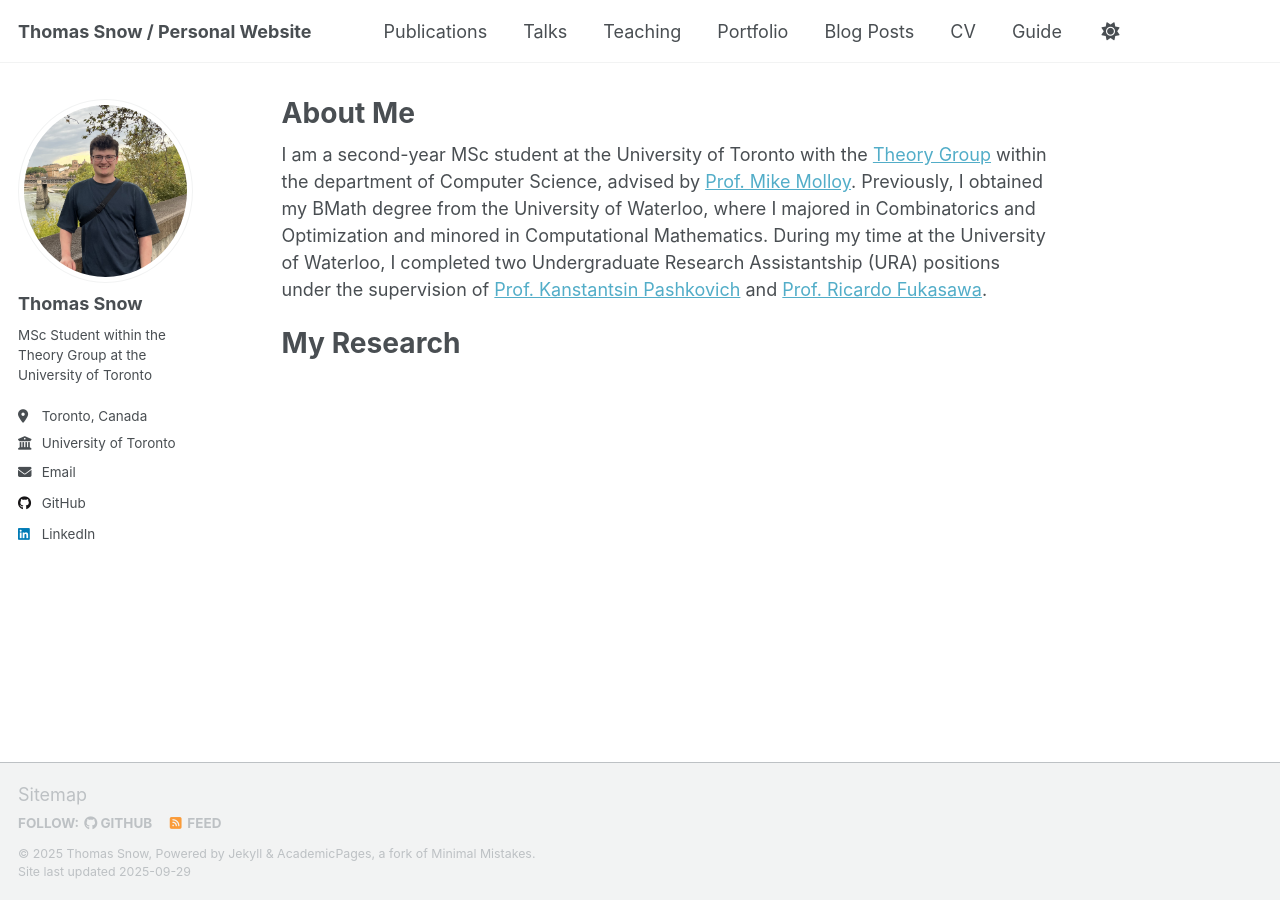
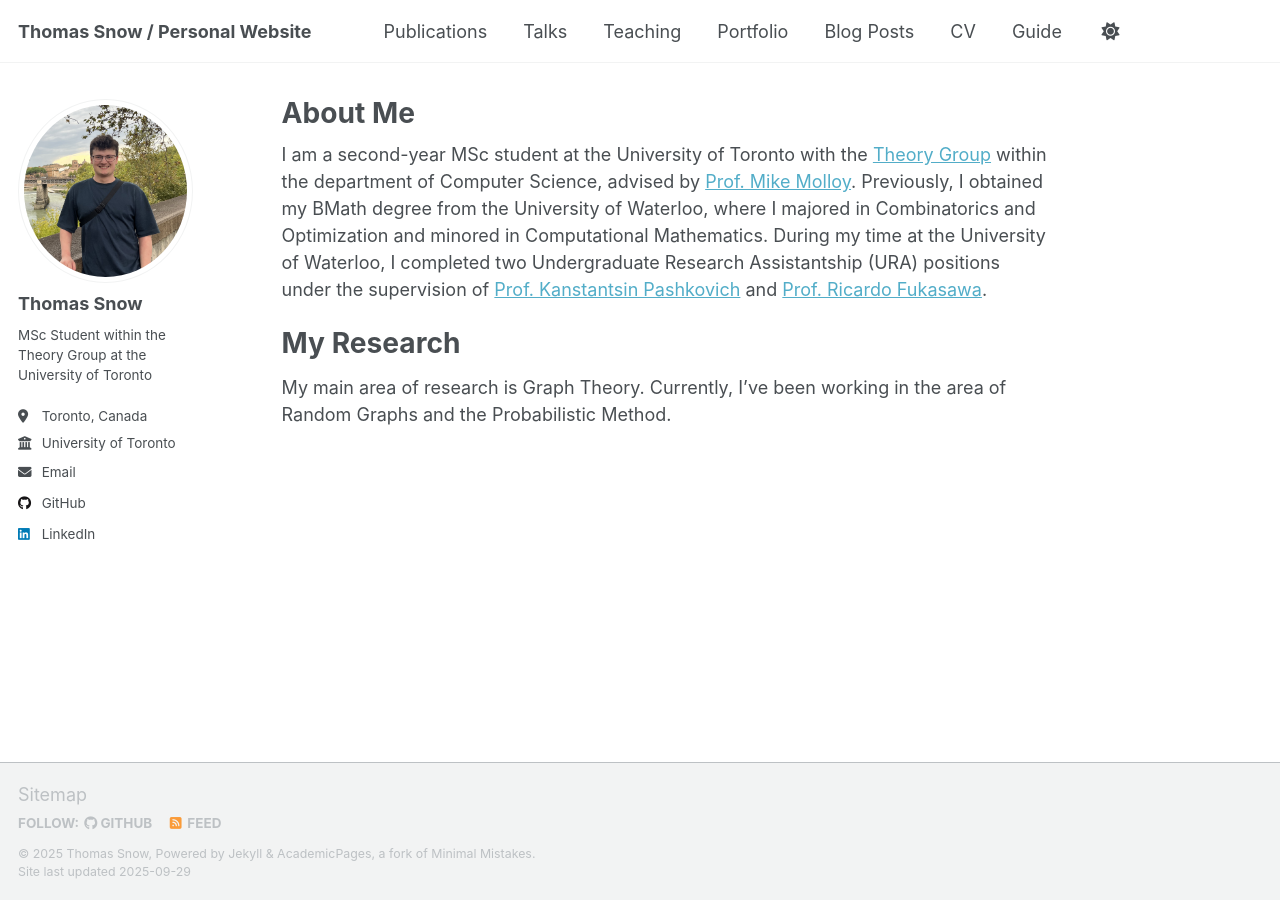
Before and after one commit to tsnowh/tsnowh.github.io, a Jekyll site: the page built from _pages/about.md, in a window 1280 px wide. Built offline with Jekyll 4.4.1, drawn with Linux system fonts in a browser that asks for light colours; a script that is not in the unit is left out.

Commit message:
Update about.md

```diff
--- a/_pages/about.md
+++ b/_pages/about.md
@@ -11,3 +11,4 @@ I am a second-year MSc student at the University of Toronto with the [Theory Gro
 
 My Research
 ======
+My main area of research is Graph Theory. Currently, I've been working in the area of Random Graphs and the Probabilistic Method.
```
